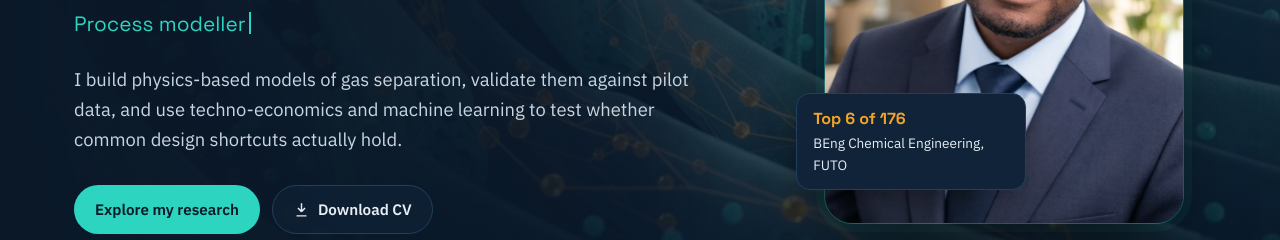
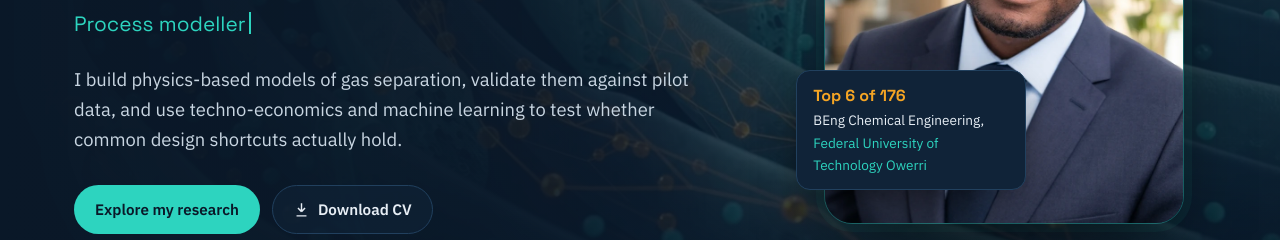
Before and after one commit to neutron-96/neutron-96.github.io, a plain HTML site: page index.html in a window 1280 px wide. Shown: the part 428-668 px from the top of the page. Drawn offline with Linux system fonts and the light colour scheme.

Commit message:
Add files via upload

```diff
--- a/index.html
+++ b/index.html
@@ -319,7 +319,7 @@ footer .wrap{display:flex;justify-content:space-between;gap:16px;flex-wrap:wrap}
       <div class="portrait">
         <div class="frame"><img src="assets/img/headshot.webp" alt="Portrait of Miracle Victory Ajoku" width="800" height="1071"></div>
         <div class="tag tag2"><b>Peer reviewer</b>Petroleum Science (KeAi / Elsevier)</div>
-        <div class="tag"><b>Top 6 of 176</b>BEng Chemical Engineering, FUTO</div>
+        <div class="tag"><b>Top 6 of 176</b>BEng Chemical Engineering, <a href="https://futo.edu.ng/" target="_blank" rel="noopener">Federal University of Technology Owerri</a></div>
       </div>
     </div>
   </section>
```
